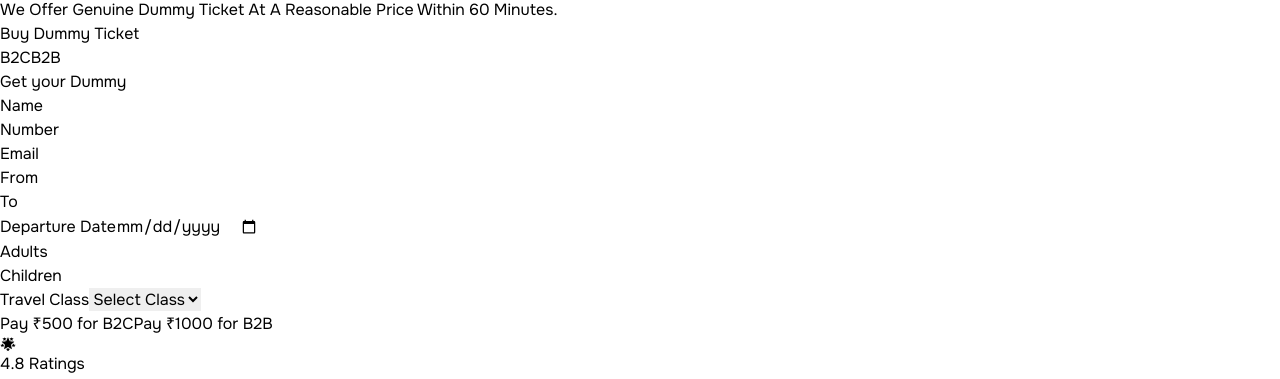
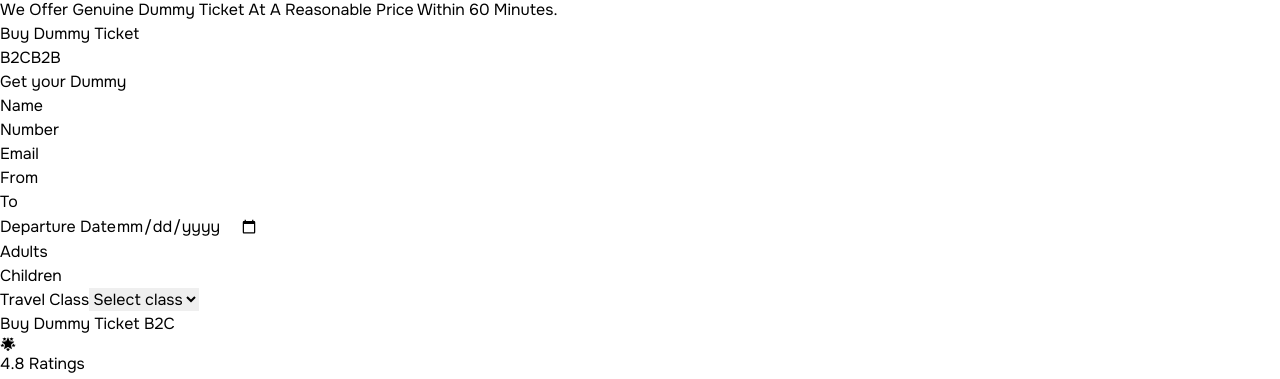
Before and after one commit to Amit914011/Dummy-Ticket, a React (Vite) app in the folder frontend/: page / in a window 1280 px wide. Both pictures are taken after a click on the button "B2C". Shown: the part 162-541 px from the top of the page. Built offline with nearby package versions, Linux system fonts and the light colour scheme.

Commit message:
Add new Data

```diff
--- a/frontend/src/components/client/LeadGene.jsx
+++ b/frontend/src/components/client/LeadGene.jsx
@@ -14,6 +14,7 @@ const LeadGene = () => {
   });
 
   const [errors, setErrors] = useState({});
+  const [loading, setLoading] = useState(false);
   const [successMessage, setSuccessMessage] = useState('');
   const [errorMessage, setErrorMessage] = useState('');
   const [activeButton, setActiveButton] = useState(''); // Track which button is clicked
@@ -39,58 +40,85 @@ const LeadGene = () => {
     return formErrors;
   };
 
-  const handlePayment = async (type) => {
-    const amount = type === 'B2C' ? 50000 : 100000; // Amount in paise (₹500 for B2C, ₹1000 for B2B)
-
-    // Call the Razorpay payment gateway popup
-    const options = {
-      key: 'YOUR_RAZORPAY_KEY', // Replace with your Razorpay key
-      amount: amount, // Amount in paise (100000 paise = Rs 1000)
-      currency: 'INR',
-      name: formData.name,
-      description: `Dummy Ticket Purchase (${type})`,
-      image: 'https://your-logo-url.com/logo.png', // Add your company logo URL here
-      handler: function (response) {
-        // Handle the payment response
-        setSuccessMessage(`Payment successful! Payment ID: ${response.razorpay_payment_id}`);
-      },
-      prefill: {
-        name: formData.name,
-        email: formData.email,
-        contact: formData.number,
-      },
-      theme: {
-        color: '#32B57A',
-      },
-    };
-
-    const rzp = new window.Razorpay(options);
-    rzp.open();
-  };
-
   const handleSubmit = async (e, type) => {
     e.preventDefault();
     const validationErrors = validateForm();
     if (Object.keys(validationErrors).length > 0) {
       setErrors(validationErrors);
     } else {
+      setLoading(true);
       setErrors({});
       setActiveButton(type); // Set which button is clicked
 
       try {
-        // Here you can handle form submission (if required) and then open the payment gateway
-        await handlePayment(type); // Open the Razorpay payment popup
+        const formDataToSubmit = new FormData();
+        Object.entries(formData).forEach(([key, value]) => {
+          formDataToSubmit.append(key, value);
+        });
+
+        formDataToSubmit.append('type', type);
+
+        const scriptUrl = 'https://script.google.com/macros/s/AKfycby3Mv8NHAgFH1cLuuJQ2Xm-pBAH_hg3nvIB1Apxd7kwRT7shdl1_5hF1gBPQtaBrmZ5Lw/exec';
+
+        await fetch(scriptUrl, {
+          method: 'POST',
+          body: formDataToSubmit,
+          mode: 'no-cors', // Note: no-cors will not return any response from the server
+        });
+
+        // Sending SMS
+        if (formData.email && formData.name) {
+          const response = await fetch('http://localhost:3000/send-sms', {
+            method: 'POST',
+            headers: { 'Content-Type': 'application/json' },
+            body: JSON.stringify({
+              email: formData.email,
+              name: formData.name,
+              number: formData.number,
+              from: formData.from,
+              to: formData.to,
+              departureDate: formData.departureDate,
+              adults: formData.adults,
+              children: formData.children,
+              travelClass: formData.travelClass,
+              type
+            }),
+          });
+
+          if (response.ok) {
+            setSuccessMessage('Your data has been submitted successfully.');
+          } else {
+            throw new Error('Error sending confirmation email.');
+          }
+        } else {
+          throw new Error('Please enter both a valid email address and name.');
+        }
+
+        // Reset form on success
+        setFormData({
+          name: '',
+          number: '',
+          email: '',
+          from: '',
+          to: '',
+          departureDate: '',
+          adults: '',
+          children: '',
+          travelClass: '',
+        });
+
       } catch (err) {
         setErrorMessage(err.message || 'There was an error submitting the form. Please try again.');
       } finally {
+        setLoading(false);
         setActiveButton(''); // Reset active button after the request
       }
     }
   };
 
   return (
-    <div className="flex flex-col justify-center items-center p-4">
-      <div className='w-[100%] mb-2 flex justify-center items-center bg-gray-200 rounded'>
+    <div className="flex flex-col justify-center items-center min-h-screen p-4">
+      <div className='w-[96%] mb-2 flex justify-center items-center bg-gray-200 rounded'>
         <button
           className={`mr-4 p-2 px-7 rounded ${activeButton === 'B2C' ? 'bg-[#32B57A] text-white' : 'bg-white'}`}
           onClick={() => setActiveButton('B2C')}
@@ -105,7 +133,7 @@ const LeadGene = () => {
         </button>
       </div>
 
-      <form className="bg-white shadow-md rounded px-8 py-6 w-full">
+      <form className="bg-white shadow-md rounded px-8 py-6 w-full max-w-xl">
         <h2 className="text-2xl font-bold mb-4">Get your Dummy</h2>
         <div className="grid grid-cols-1 md:grid-cols-2 lg:grid-cols-3 gap-4">
           {/* Name */}
@@ -220,33 +248,33 @@ const LeadGene = () => {
               onChange={handleChange}
               className="w-full px-4 py-2 border rounded-md focus:outline-none focus:ring-2 focus:ring-blue-500"
             >
-              <option value="">Select Class</option>
+              <option value="">Select class</option>
               <option value="Economy">Economy</option>
               <option value="Business">Business</option>
-              <option value="First Class">First Class</option>
+              <option value="First">First</option>
             </select>
             {errors.travelClass && <p className="text-red-500 text-sm">{errors.travelClass}</p>}
           </div>
         </div>
 
-        {/* Submit buttons */}
-        <div className="flex justify-center mt-4">
-          <button
-            className="bg-blue-500 text-white px-4 py-2 rounded-md mr-4"
-            onClick={(e) => handleSubmit(e, 'B2C')}
-          >
-            Pay ₹500 for B2C
-          </button>
-          <button
-            className="bg-green-500 text-white px-4 py-2 rounded-md"
-            onClick={(e) => handleSubmit(e, 'B2B')}
-          >
-            Pay ₹1000 for B2B
-          </button>
+        <div className="mt-5">
+          {/* Conditionally rendering content based on which button is clicked */}
+          {activeButton === 'B2C' && (
+            <div>
+              <button  onClick={(e) => handleSubmit(e, activeButton)} className="bg-green-500 rounded text-white p-2">Buy Dummy Ticket B2C</button>
+            </div>
+          )}
+
+          {activeButton === 'B2B' && (
+            <div>
+              <button  onClick={(e) => handleSubmit(e, activeButton)} className="bg-green-500 rounded text-white p-2">Buy Dummy Ticket B2B</button>
+            </div>
+          )}
         </div>
 
-        {successMessage && <p className="text-green-500 text-center mt-4">{successMessage}</p>}
-        {errorMessage && <p className="text-red-500 text-center mt-4">{errorMessage}</p>}
+        {/* Success/Error Message */}
+        {successMessage && <p className="text-green-500 text-sm mt-4">{successMessage}</p>}
+        {errorMessage && <p className="text-red-500 text-sm mt-4">{errorMessage}</p>}
       </form>
     </div>
   );
```
